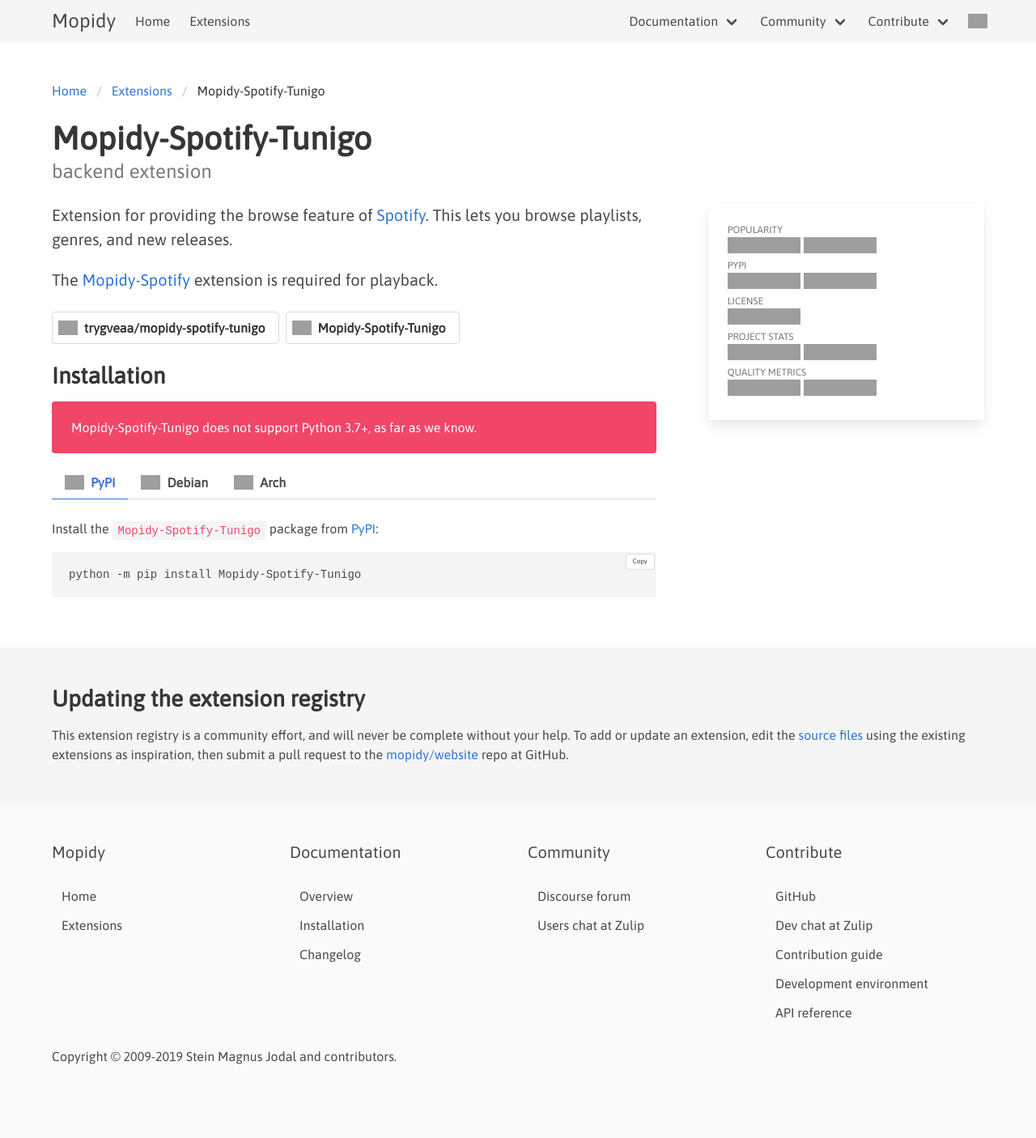
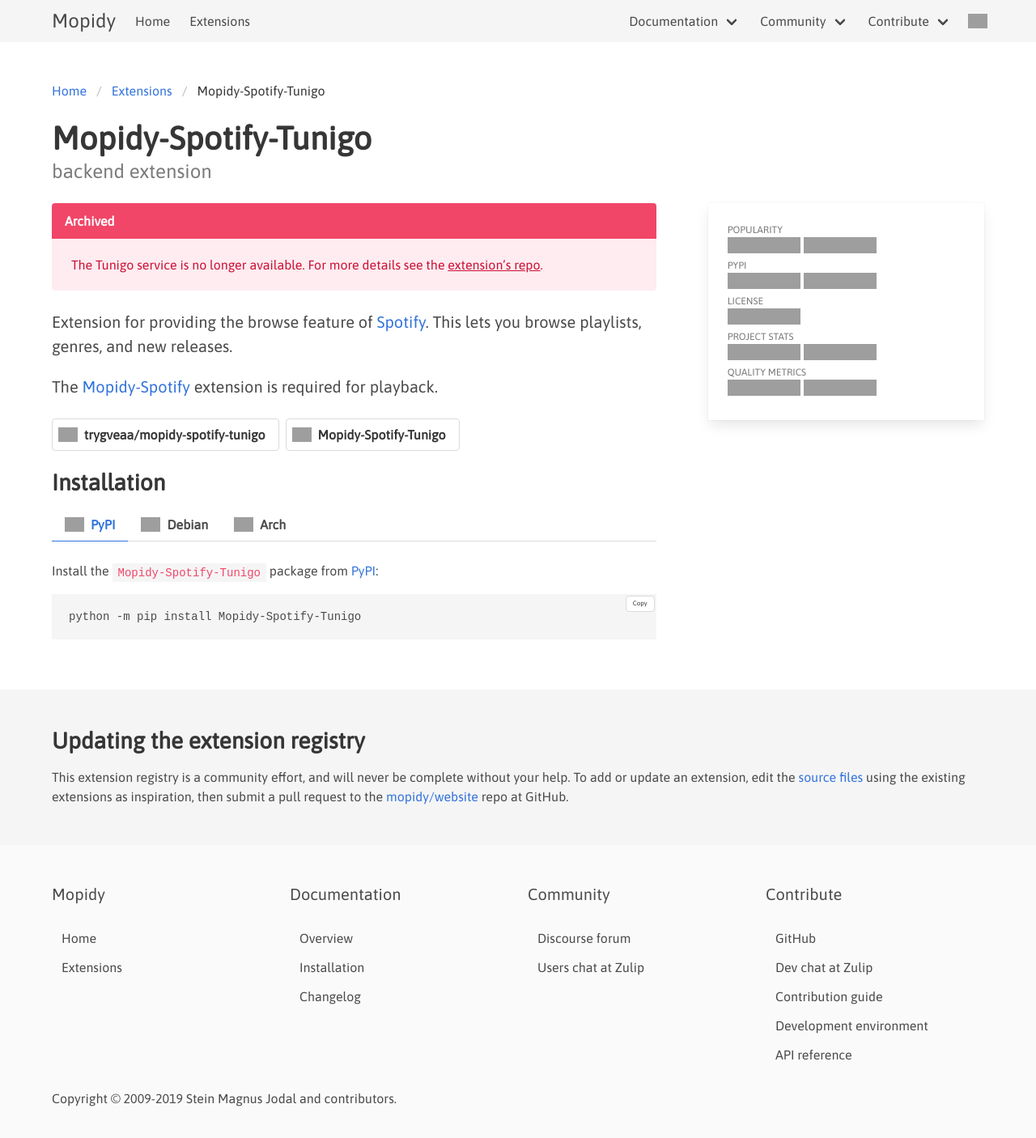
Before and after one commit to mopidy/website, a Jekyll site: the page built from _ext/spotify-tunigo.md, in a window 1280 px wide, cut to the strip 0-1465 px from the top of the page. Shown: the top 1406 px of the strip at 81% size. Built offline with Jekyll 4.4.1, drawn with Linux system fonts in a browser that asks for light colours; grey boxes are pictures that could not be loaded.

Commit message:
ext: Archive Mopidy-Spotify-Tunigo

```diff
--- a/_ext/spotify-tunigo.md
+++ b/_ext/spotify-tunigo.md
@@ -10,7 +10,9 @@
   pypi: Mopidy-Spotify-Tunigo
   apt-mopidy: mopidy-spotify-tunigo
   arch-aur: mopidy-spotify-tunigo
-py3: false
+archived: |
+  The Tunigo service is no longer available. For more details see the
+  [extension’s repo](https://github.com/trygveaa/mopidy-spotify-tunigo#warning).
 ---
 
 Extension for providing the browse feature of
```
